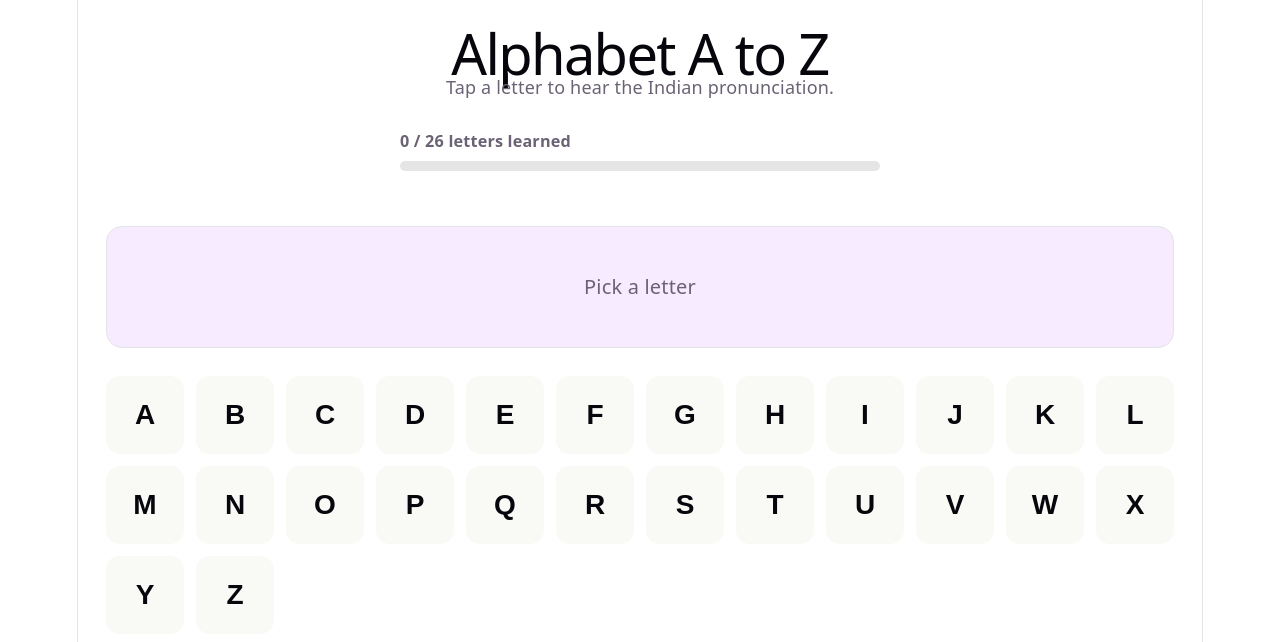
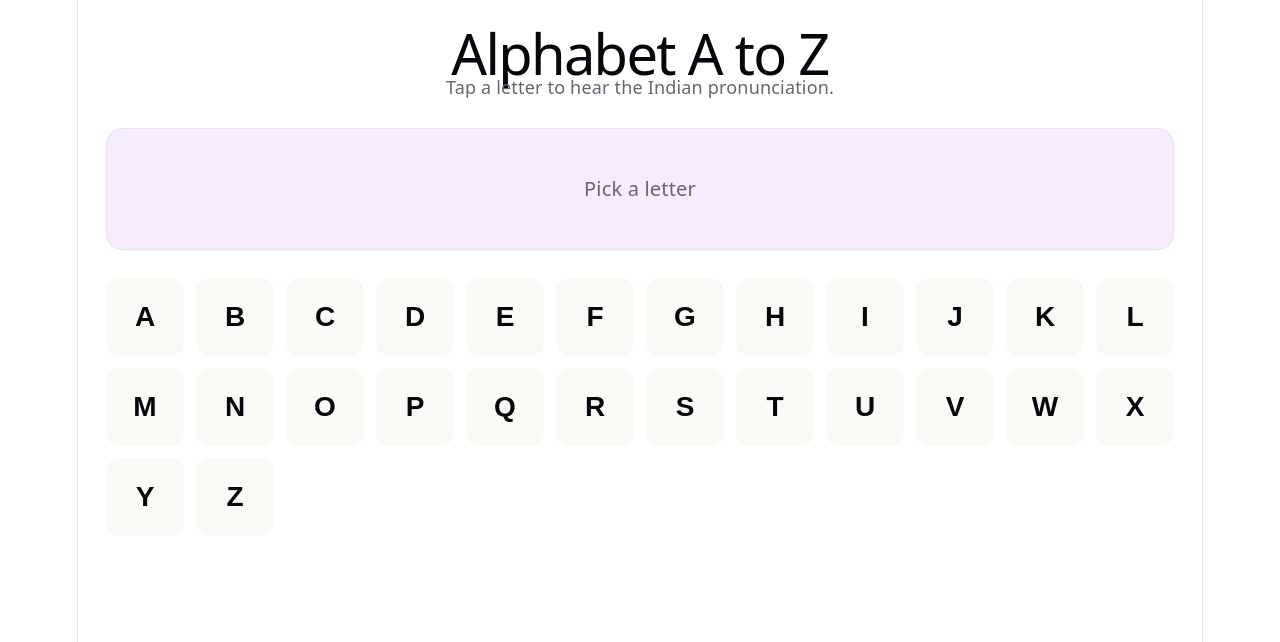
Before and after one commit to DnyaneshwariThete/React-Project, a React (Vite) app: page / in a window 1280 px wide. Shown: the top 642 px of the page. Built offline with nearby package versions, Linux system fonts and the light colour scheme.

Commit message:
Remove ProgressTracker component

```diff
--- a/src/App.tsx
+++ b/src/App.tsx
@@ -1,6 +1,5 @@
 import { useState } from 'react'
 import './App.css'
-import ProgressTracker from './ProgressTracker'
 
 const LETTERS = 'ABCDEFGHIJKLMNOPQRSTUVWXYZ'.split('')
 
@@ -61,12 +60,10 @@ function speakLetter(letter: string) {
 
 function App() {
   const [activeLetter, setActiveLetter] = useState<string | null>(null)
-  const [visitedLetters, setVisitedLetters] = useState<string[]>([])
 
   function handleLetterClick(letter: string) {
     setActiveLetter(letter)
     speakLetter(letter)
-    setVisitedLetters((prev) => (prev.includes(letter) ? prev : [...prev, letter]))
   }
 
   return (
@@ -75,8 +72,6 @@ function App() {
         <h1>Alphabet A to Z</h1>
         <p>Tap a letter to hear the Indian pronunciation.</p>
       </header>
-
-      <ProgressTracker visitedLetters={visitedLetters} totalLetters={LETTERS.length} />
 
       <div className="active-letter" aria-live="polite">
         {activeLetter ? (
@@ -95,9 +90,7 @@ function App() {
             key={letter}
             type="button"
             role="listitem"
-            className={`letter-btn${activeLetter === letter ? ' is-active' : ''}${
-              visitedLetters.includes(letter) ? ' is-visited' : ''
-            }`}
+            className={`letter-btn${activeLetter === letter ? ' is-active' : ''}`}
             onClick={() => handleLetterClick(letter)}
             aria-label={`Letter ${letter}`}
           >
--- a/src/ProgressTracker.css
+++ /dev/null
@@ -1,33 +0,0 @@
-.progress-tracker {
-    width: 100%;
-    max-width: 480px;
-    margin: 0 auto 1.5rem;
-  }
-
-  .progress-tracker-label {
-    display: flex;
-    justify-content: space-between;
-    align-items: center;
-    font-size: 0.9rem;
-    font-weight: 600;
-    margin-bottom: 0.4rem;
-  }
-
-  .progress-tracker-complete {
-    color: #2e7d32;
-  }
-
-  .progress-tracker-bar {
-    width: 100%;
-    height: 10px;
-    background: #e5e5e5;
-    border-radius: 999px;
-    overflow: hidden;
-  }
-
-  .progress-tracker-fill {
-    height: 100%;
-    background: linear-gradient(90deg, #4caf50, #81c784);
-    border-radius: 999px;
-    transition: width 0.3s ease;
-  }
--- a/src/ProgressTracker.tsx
+++ /dev/null
@@ -1,47 +0,0 @@
-import './ProgressTracker.css'
-
-interface ProgressTrackerProps {
-  visitedLetters: string[]
-  totalLetters: number
-}
-
-/**
- * Shows how many letters the user has explored so far, as a count and a
- * progress bar. Purely presentational — the parent owns the visited-letter
- * state so it can be shared with other components later if needed.
- */
-function ProgressTracker({ visitedLetters, totalLetters }: ProgressTrackerProps) {
-  const learnedCount = visitedLetters.length
-  const rawPercent = totalLetters === 0 ? 0 : (learnedCount / totalLetters) * 100
-  const percent = Math.max(0, Math.min(100, Math.round(rawPercent)))
-  const isComplete = learnedCount === totalLetters
-  const progressText = `${learnedCount} of ${totalLetters} letters learned (${percent}%)`
-
-  return (
-    <section className="progress-tracker">
-      <div className="progress-tracker-label" id="progress-tracker-label">
-        <span>
-          {learnedCount} / {totalLetters} letters learned
-        </span>
-        {isComplete && (
-          <span className="progress-tracker-complete">
-            <span aria-hidden="true">🎉 </span>All done!
-          </span>
-        )}
-      </div>
-      <div
-        className="progress-tracker-bar"
-        role="progressbar"
-        aria-labelledby="progress-tracker-label"
-        aria-valuenow={learnedCount}
-        aria-valuemin={0}
-        aria-valuemax={totalLetters}
-        aria-valuetext={progressText}
-      >
-        <div className="progress-tracker-fill" style={{ width: `${percent}%` }} />
-      </div>
-    </section>
-  )
-}
-
-export default ProgressTracker
```
